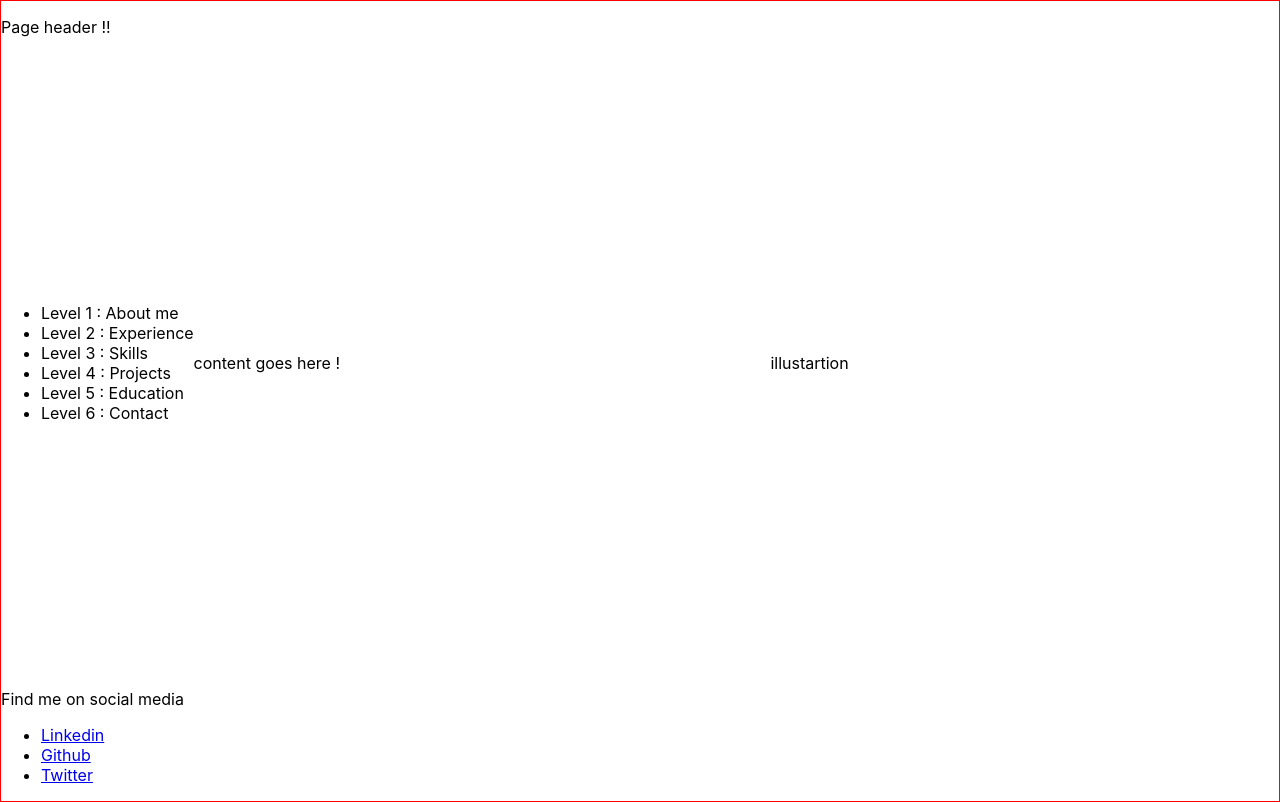
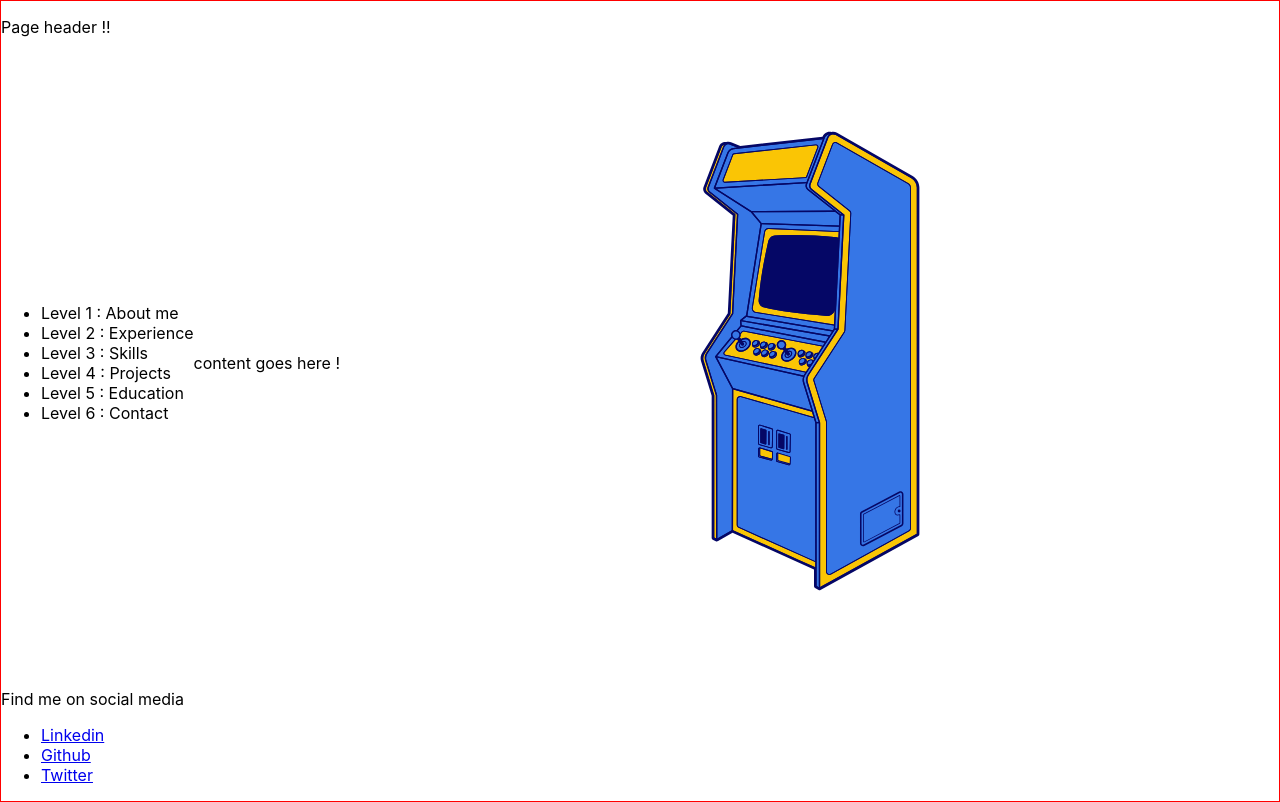
Before and after one commit to Gatreek92/portfolio, a React (Create React App) app: page / in a window 1280 px wide. Built offline with nearby package versions, Linux system fonts and the light colour scheme.

Commit message:
Add illustration image.

```diff
--- a/src/components/illustration.js
+++ b/src/components/illustration.js
@@ -1,7 +1,8 @@
 import React from "react";
+import machine from "../assets/gaming-machine.svg";
 const Illustration = () => (
   <div className="illustration-container">
-    <p>illustartion</p>
+    <img src={machine} width="500" height="500" />
   </div>
 );
 
```
Also changed, not shown: src/assets/gaming-machine.svg (added).
